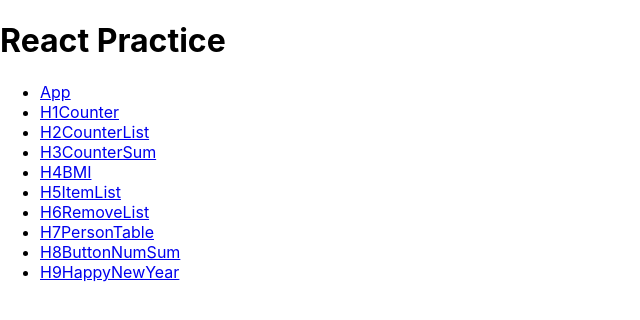
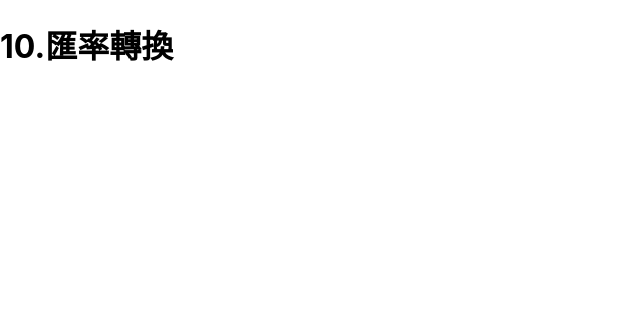
Before and after one commit to michelle3356/review-react, a React (Create React App) app: page /H10CurrencyExchange in a window 1280 px wide. Shown: the top 320 px of the page, without its empty margins (0-640 px from the left). Built offline with nearby package versions, Linux system fonts and the light colour scheme.

Commit message:
currency initial

```diff
--- /dev/null
+++ b/src/H10CurrencyExchange.js
@@ -0,0 +1,17 @@
+import React from 'react';
+
+class H10CurrencyExchange extends React.Component{
+  constructor(props){
+    super(props);
+  }
+
+  render(){
+    return(
+      <div>
+        <h1>10.匯率轉換</h1>
+      </div>
+    )
+  }
+}
+
+export default H10CurrencyExchange;
--- a/src/Home.js
+++ b/src/Home.js
@@ -19,6 +19,7 @@ class Home extends React.Component{
           <li><Link to="/H7PersonTable">H7PersonTable</Link></li>
           <li><Link to="/H8ButtonNumSum">H8ButtonNumSum</Link></li>
           <li><Link to="/H9HappyNewYear">H9HappyNewYear</Link></li>
+          <li><Link to="/H10CurrencyExchange">H10CurrencyExchange</Link></li>
         </ul>
       </div>
     )
--- a/src/HomeRoute.js
+++ b/src/HomeRoute.js
@@ -15,6 +15,7 @@ import H6RemoveList from './H6RemoveList';
 import H7PersonTable from './H7PersonTable';
 import H8ButtonNumSum from './H8ButtonNumSum';
 import H9HappyNewYear from './H9HappyNewYear';
+import H10CurrencyExchange from './H10CurrencyExchange';
 import * as serviceWorker from './serviceWorker';
 
 
@@ -33,6 +34,7 @@ function HomeRoute (){
           <Route path="/H7PersonTable"><H7PersonTable /></Route>
           <Route path="/H8ButtonNumSum"><H8ButtonNumSum /></Route>
           <Route path="/H9HappyNewYear"><H9HappyNewYear /></Route>
+          <Route path="/H10CurrencyExchange"><H10CurrencyExchange /></Route>
           <Route path="/"><Home /></Route>
         </Switch>
       </BrowserRouter>
```
